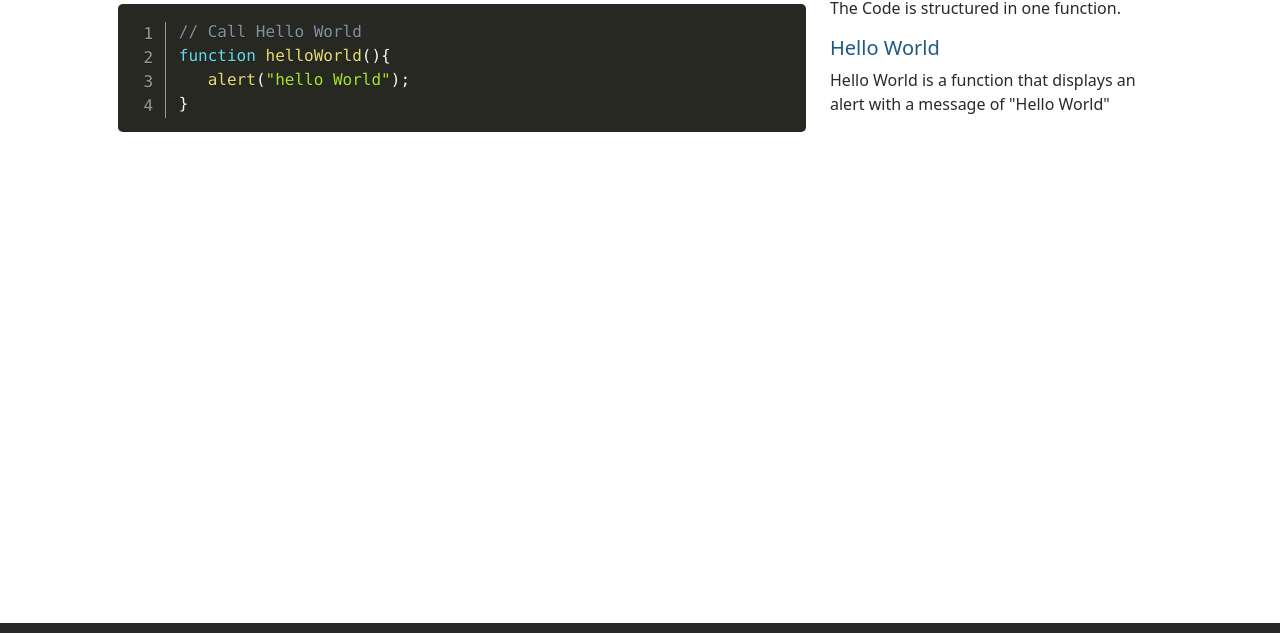
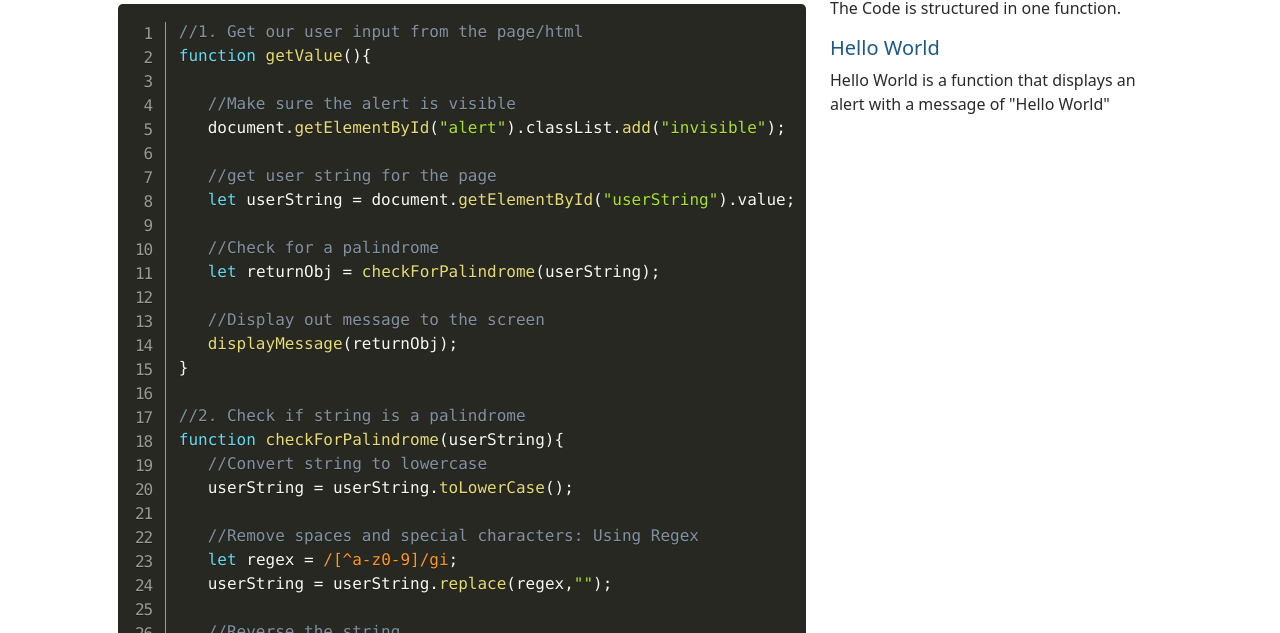
Before and after one commit to jnirano/TacoCat, a plain HTML site: page code.html in a window 1280 px wide. Shown: the part 111-744 px from the top of the page. Drawn offline with nearby package versions, Linux system fonts and the light colour scheme.

Commit message:
Adding Taco Cat codes to code.html

```diff
--- a/code.html
+++ b/code.html
@@ -60,9 +60,57 @@
             <div class="col-lg-8">
                <pre class="line-numbers">
                   <code class="language-javascript">
-                     // Call Hello World
-                     function helloWorld(){
-                        alert("hello World");
+                     //1. Get our user input from the page/html
+                     function getValue(){
+
+                        //Make sure the alert is visible
+                        document.getElementById("alert").classList.add("invisible");
+
+                        //get user string for the page
+                        let userString = document.getElementById("userString").value;
+
+                        //Check for a palindrome
+                        let returnObj = checkForPalindrome(userString);
+
+                        //Display out message to the screen
+                        displayMessage(returnObj);
+                     }
+
+                     //2. Check if string is a palindrome
+                     function checkForPalindrome(userString){
+                        //Convert string to lowercase
+                        userString = userString.toLowerCase();
+
+                        //Remove spaces and special characters: Using Regex
+                        let regex = /[^a-z0-9]/gi;
+                        userString = userString.replace(regex,"");
+
+                        //Reverse the string
+                        let revString = []; //array
+                        let returnObj = {}; //Oject
+
+                     for (let index = userString.length - 1; index >= 0; index--) {
+                        revString += userString[index];
+                     }
+
+                     //Check if userString === revString
+                     if (revString == userString) {
+                        returnObj.msg = "Congratulations !! You successfully entered a palindrome!"
+                     }
+                     else {
+                        returnObj.msg = "Sorry!!! You did not entered a palindrome."
+                     }
+                     returnObj.reverse = userString;
+
+                     return returnObj;
+                     }
+
+                     //3. Display a message to the screen
+                     function displayMessage(returnObj) {
+
+                        document.getElementById("alertHeader").innerHTML = returnObj.msg;
+                        document.getElementById("msg").innerHTML = `Your phrase reverse is: ${returnObj.reverse}`;
+                        document.getElementById("alert").classList.remove("invisible");
                      }
                   </code>
                </pre>
--- a/js/tacocat.js
+++ b/js/tacocat.js
@@ -41,7 +41,6 @@ function checkForPalindrome(userString){
   returnObj.reverse = userString;
 
   return returnObj;
-
 }
 
 //3. Display a message to the screen
@@ -50,5 +49,4 @@ function displayMessage(returnObj) {
    document.getElementById("alertHeader").innerHTML = returnObj.msg;
    document.getElementById("msg").innerHTML = `Your phrase reverse is: ${returnObj.reverse}`;
    document.getElementById("alert").classList.remove("invisible");
-
 }
```
